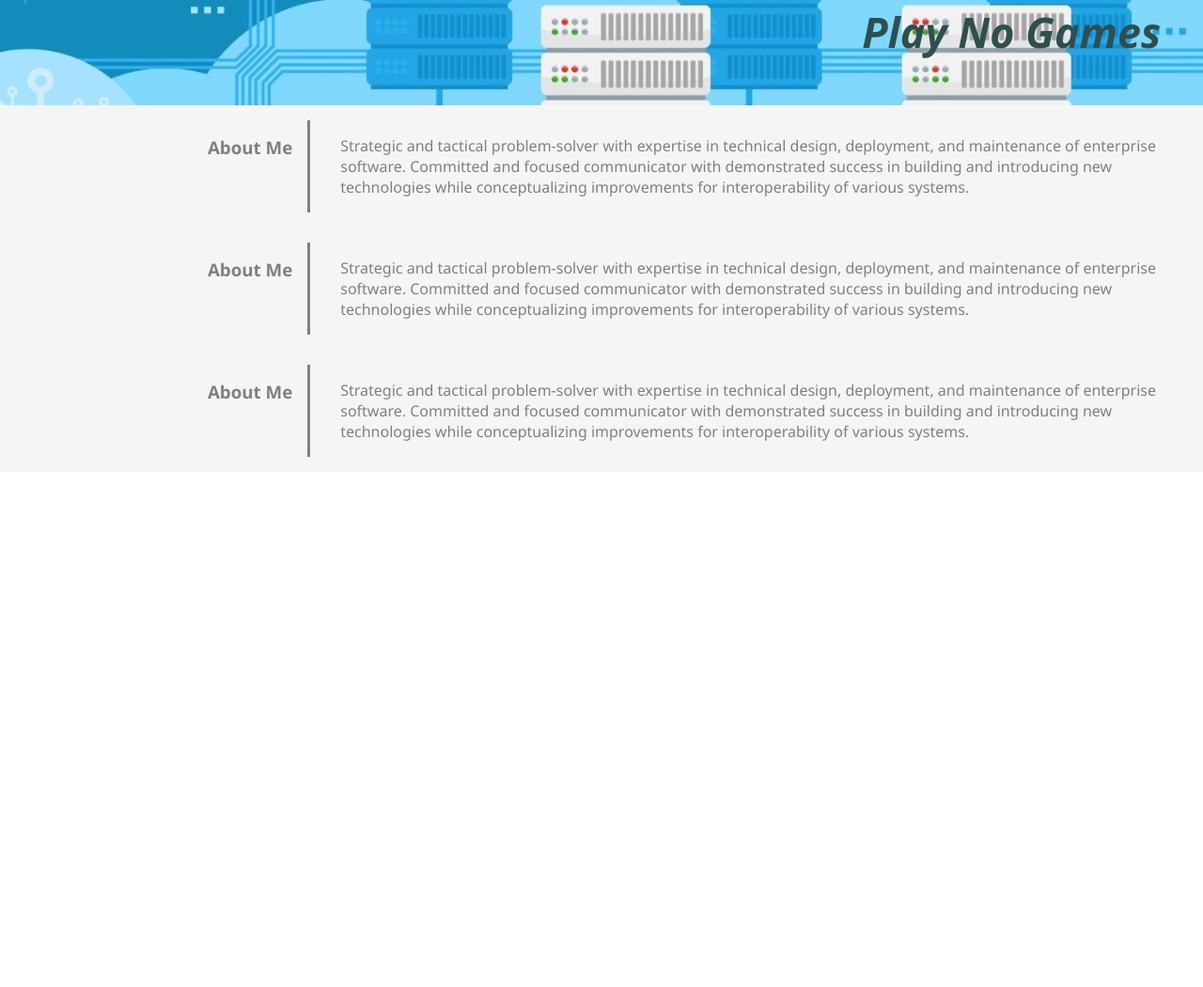
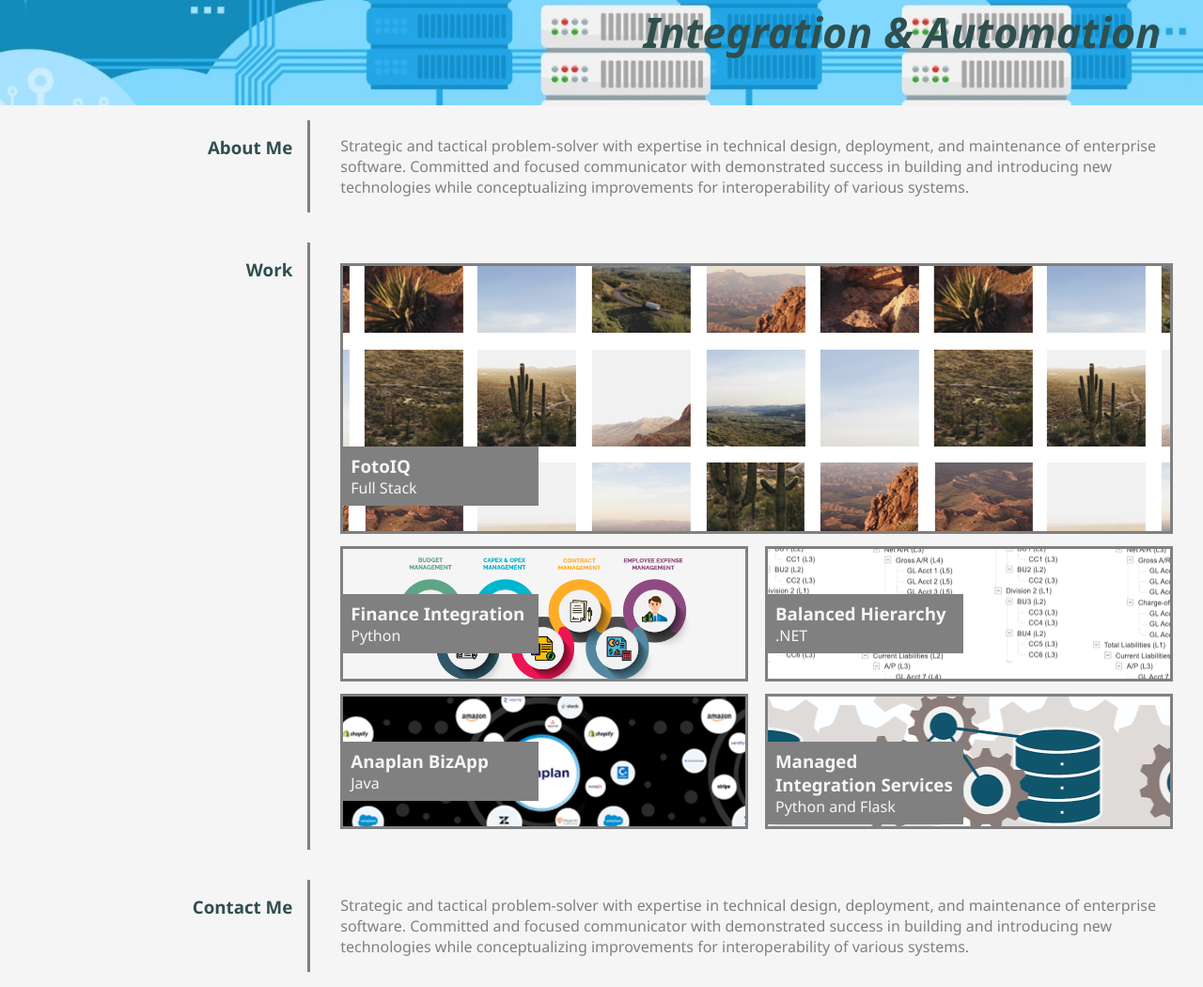
Before and after one commit to qkeddy/quin-eddy-development-portfolio, a plain HTML site: page index.html in a window 1280 px wide. Shown: the part 248-1298 px from the top of the page at 94% size. Before the commit the page ends 800 px from the top, so only its background shows below. Drawn offline with Linux system fonts and the light colour scheme.

Commit message:
Added content to the portfolio boxes

```diff
--- a/assets/css/style.css
+++ b/assets/css/style.css
@@ -41,22 +41,70 @@ main section {
   display: flex;
   color: gray;
   background-color: whitesmoke;
+  width: 100%;
 }
 
 main section aside {
   flex: 1;
   border-right: 3px solid gray;
+  color: darkslategray;
   text-align: right;
   margin: 1em 0em;
   padding: 1em;
 }
-
 
 main section div {
   flex: 3;
   text-align: left;
   margin: 1em;
   padding: 1em;
+}
+
+/******************************************/
+/* Class Selectors */
+/******************************************/
+.portfolio {
+  display: flex;
+  flex-wrap: wrap;
+  justify-content: space-between;
+}
+
+/* TODO Question - why is it necessary to put the Display: Block  */
+.portfolio-spotlight {
+  display: block;
+  width: 100%;
+  text-align: center;
+  border: 3px solid gray;
+  margin: .4em 0em;
+}
+
+.portfolio-spotlight div {
+  position: relative;
+  top: 11em;
+  width: 13em;
+  margin-left: 0em;
+  padding: .5em;
+  color: whitesmoke;
+  background-color: gray;
+}
+
+.portfolio-other {
+  display: block;
+  width: 49%;
+  text-align: center;
+  border: 3px solid gray;
+  margin: .4em 0em;
+}
+
+.portfolio-other div {
+  position: relative;
+  top: 2em;
+  width: 13em;
+  margin-left: 0em;
+  padding: .5em;
+  color: whitesmoke;
+  background-color: gray;
+
 }
 
 /******************************************/
@@ -102,6 +150,41 @@ main section div {
   color: darkslategrey
 }
 
+#box1-image {
+  height: 18em;
+  background-image: url("../images/organized-photos.png");
+  background-size: auto;
+  background-position: center;
+}
+
+#box2-image {
+  height: 9em;
+  background-image: url("../images/finance-integration.png");
+  background-size: cover;
+  background-position: center;
+}
+
+#box3-image {
+  height: 9em;
+  background-image: url("../images/balanced-hierarchy.png");
+  background-size: auto;
+  background-position: center;
+}
+
+#box4-image {
+  height: 9em;
+  background-image: url("../images/anaplan-integration.png");
+  background-size: auto;
+  background-position: center;
+}
+
+#box5-image {
+  height: 9em;
+  background-image: url("../images/managed-integration-services.png");
+  background-size: auto;
+  background-position: center;
+}
+
 
 /******************************************/
 /* Media queries */
@@ -113,6 +196,24 @@ main section div {
     flex-direction: column;
     justify-content: flex-start;
     height: 16em;
+  }
+
+  .portfolio {
+    display: flex;
+    flex-wrap: wrap;
+    justify-content: space-between;
+  }
+
+  .portfolio-spotlight {
+    width: 100%;
+  }
+
+  section.portfolio-other {
+    width: 100%;
+  }
+
+  .portfolio-spotlight div {
+    top: 2em;
   }
 
   #person {
@@ -134,3 +235,8 @@ main section div {
     text-align: center;
     right: auto;
   }
+
+  #box1-image {
+    height: 9em;
+  }
+}
--- a/index.html
+++ b/index.html
@@ -23,7 +23,7 @@
 
     <!-- Hero image with a subtitle -->
     <header>
-      <h1 id="subtitle">Play No Games</h1>
+      <h1 id="subtitle">Integration & Automation</h1>
     </header>
 
     <!-- Main section with 6 sections highlighting -->
@@ -46,23 +46,51 @@
 
       <section>
         <aside>
-          <h1>About Me</h1>
+          <h1>Work</h1>
         </aside>
 
-        <div>
-          <p>
-            Strategic and tactical problem-solver with expertise in technical
-            design, deployment, and maintenance of enterprise software.
-            Committed and focused communicator with demonstrated success in
-            building and introducing new technologies while conceptualizing
-            improvements for interoperability of various systems.
-          </p>
+        <div class="portfolio">
+          <section class="portfolio-spotlight" id="box1-image">
+            <div>
+              <!-- If using an h1 and h2 tag together, the fonts misbehave -->
+              <h1>FotoIQ</h1>
+              <p>Full Stack</p>
+            </div>
+          </section>
+          <section class="portfolio-other" id="box2-image">
+            <div>
+              <!-- If using an h1 and h2 tag together, the fonts misbehave -->
+              <h1>Finance Integration</h1>
+              <p>Python</p>
+            </div>
+          </section>
+          <section class="portfolio-other" id="box3-image">
+            <div>
+              <!-- If using an h1 and h2 tag together, the fonts misbehave -->
+              <h1>Balanced Hierarchy</h1>
+              <p>.NET</p>
+            </div>
+          </section>
+          <section class="portfolio-other" id="box4-image">
+            <div>
+              <!-- If using an h1 and h2 tag together, the fonts misbehave -->
+              <h1>Anaplan BizApp</h1>
+              <p>Java</p>
+            </div>
+          </section>
+          <section class="portfolio-other" id="box5-image">
+            <div>
+              <!-- If using an h1 and h2 tag together, the fonts misbehave -->
+              <h1>Managed Integration Services</h1>
+              <p>Python and Flask</p>
+            </div>
+          </section>
         </div>
       </section>
 
       <section>
         <aside>
-          <h1>About Me</h1>
+          <h1>Contact Me</h1>
         </aside>
 
         <div>
```
Also changed, not shown: assets/images/anaplan-integration.png (added), assets/images/balanced-hierarchy.png (added), assets/images/finance-integration.png (added), assets/images/managed-integration-services.png (added), assets/images/organized-photos.png (added), 1 other file.
